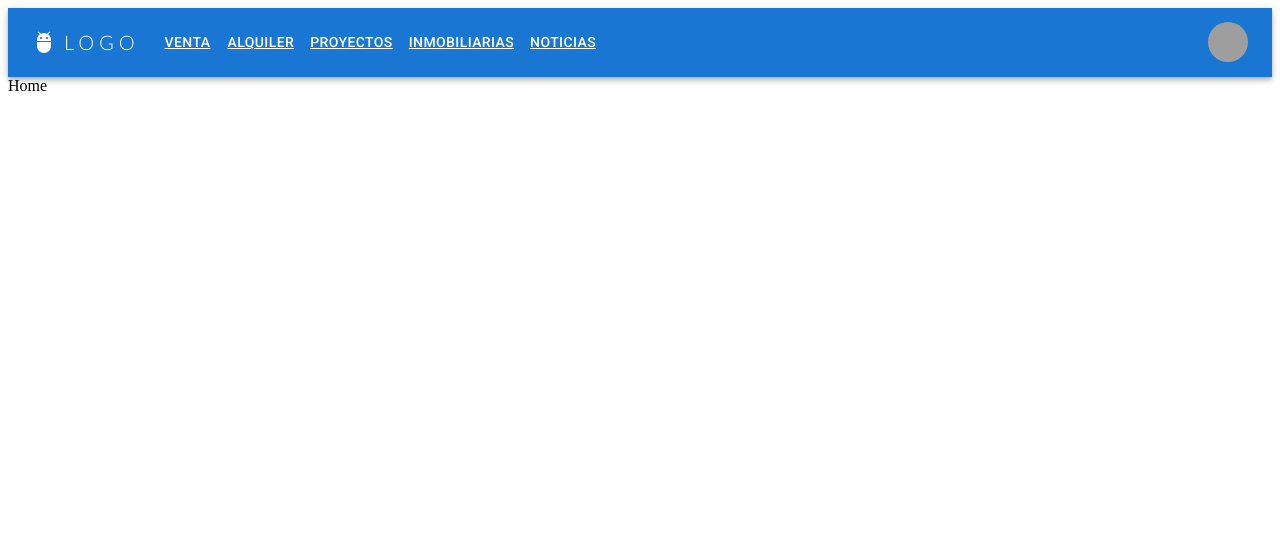
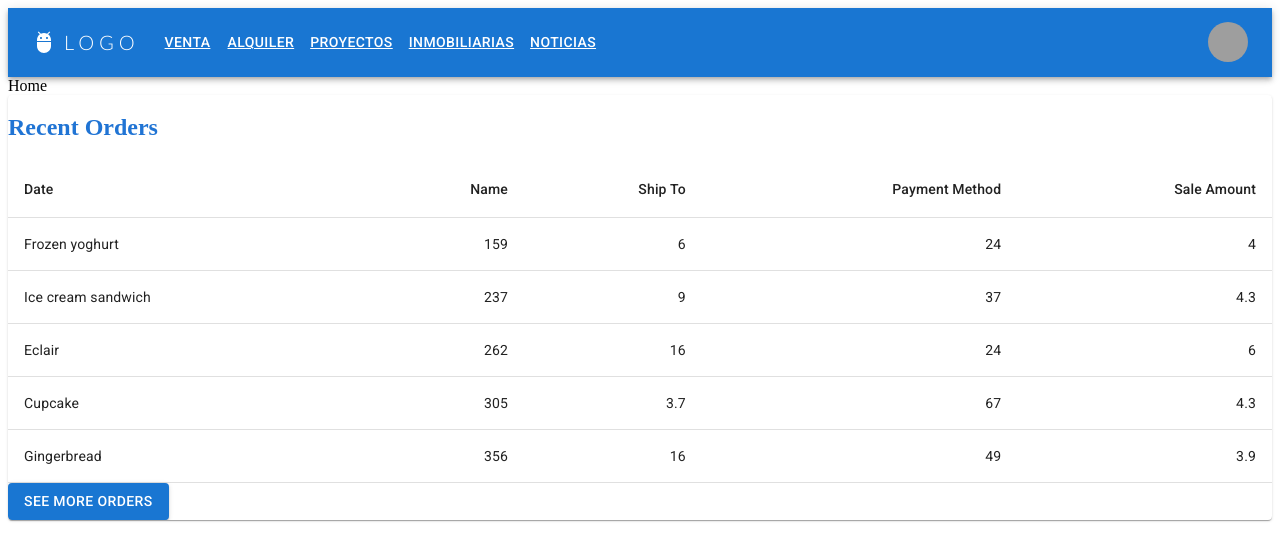
Before and after one commit to elfabito/proyecto-final-marketplace, a React (Create React App) app: page / in a window 1280 px wide. Shown: the top 560 px of the page. Built offline with nearby package versions, Linux system fonts and the light colour scheme; grey boxes are pictures that could not be loaded.

Commit message:
guardado de tabla1 Seba

```diff
--- a/src/componentes/Carrousel.js
+++ b/src/componentes/Carrousel.js
@@ -9,6 +9,7 @@ import KeyboardArrowLeft from '@mui/icons-material/KeyboardArrowLeft';
 import KeyboardArrowRight from '@mui/icons-material/KeyboardArrowRight';
 import SwipeableViews from 'react-swipeable-views';
 import { autoPlay } from 'react-swipeable-views-utils';
+
 
 const AutoPlaySwipeableViews = autoPlay(SwipeableViews);
 /*
@@ -37,8 +38,8 @@ const images = [
 */
 
 
-function Carrousel(props) {
-    const arrayProp = props.lista;
+function Carrousel(lista) {
+    const arrayProp = lista;
   const theme = useTheme();
   const [activeStep, setActiveStep] = React.useState(0);
   const maxSteps = arrayProp.length;
--- /dev/null
+++ b/src/componentes/Tabla/Data_table.css
@@ -0,0 +1,4 @@
+.colorh2{
+    background-color: blue;
+    margin-bottom: 0px;
+}
--- /dev/null
+++ b/src/componentes/Tabla/Data_table.js
@@ -0,0 +1,59 @@
+import * as React from 'react';
+import Table from '@mui/material/Table';
+import TableBody from '@mui/material/TableBody';
+import TableCell from '@mui/material/TableCell';
+import TableContainer from '@mui/material/TableContainer';
+import TableHead from '@mui/material/TableHead';
+import TableRow from '@mui/material/TableRow';
+import Paper from '@mui/material/Paper';
+import { Button } from '@mui/material';
+function createData(name, calories, fat, carbs, protein) {
+  return { name, calories, fat, carbs, protein };
+}
+
+const rows = [
+  createData('Frozen yoghurt', 159, 6.0, 24, 4.0),
+  createData('Ice cream sandwich', 237, 9.0, 37, 4.3),
+  createData('Eclair', 262, 16.0, 24, 6.0),
+  createData('Cupcake', 305, 3.7, 67, 4.3),
+  createData('Gingerbread', 356, 16.0, 49, 3.9),
+];
+
+export default function Data_table() {
+  return (
+    <TableContainer component={Paper}>
+      <Table sx={{ minWidth: 650 }} aria-label="simple table">
+        <TableHead>
+
+        <h2 style={{ color: '#2074d4' }}>Recent Orders</h2>
+
+          <TableRow>
+
+            <TableCell>Date </TableCell>
+            <TableCell align="right">Name</TableCell>
+            <TableCell align="right">Ship To</TableCell>
+            <TableCell align="right">Payment Method</TableCell>
+            <TableCell align="right">Sale Amount</TableCell>
+          </TableRow>
+        </TableHead>
+        <TableBody>
+          {rows.map((row) => (
+            <TableRow
+              key={row.name}
+              sx={{ '&:last-child td, &:last-child th': { border: 0 } }}
+            >
+              <TableCell component="th" scope="row">
+                {row.name}
+              </TableCell>
+              <TableCell align="right">{row.calories}</TableCell>
+              <TableCell align="right">{row.fat}</TableCell>
+              <TableCell align="right">{row.carbs}</TableCell>
+              <TableCell align="right">{row.protein}</TableCell>
+            </TableRow>
+          ))}
+           <Button variant="contained" color="primary"> See more orders</Button>
+        </TableBody>
+      </Table>
+    </TableContainer>
+  );
+}
--- a/src/pages/Home.js
+++ b/src/pages/Home.js
@@ -1,8 +1,12 @@
 import React from 'react'
+import Data_table from '../componentes/Tabla/Data_table'
+
 
 const Home = () => {
   return (
-    <div>Home</div>
+    <div>Home
+      <Data_table/>
+    </div>
   )
 }
 
```
Also changed, not shown: src/App.js (+24 -1 lines), 1 other file (tests, documents, lock files or other folders).
